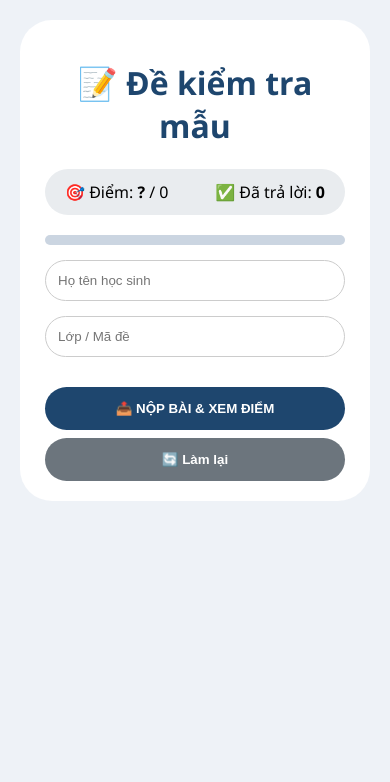
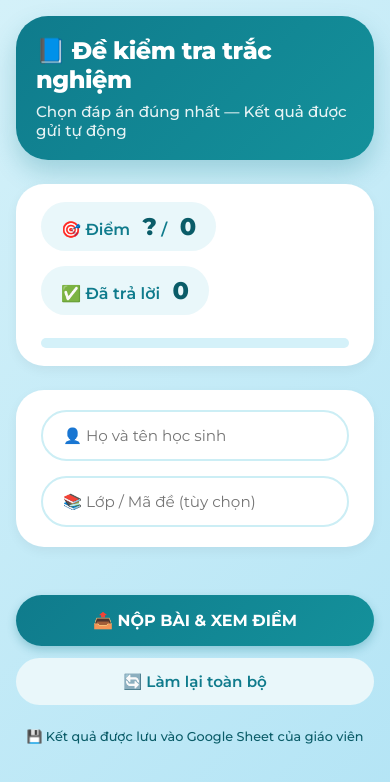
Before and after one commit to nananptpc/de-kiem-tra-cac-loai, a plain HTML site: page sample/index.html in a window 390 px wide. Drawn offline with Linux system fonts and the light colour scheme.

Commit message:
Update index.html

```diff
--- a/sample/index.html
+++ b/sample/index.html
@@ -2,57 +2,314 @@
 <html lang="vi">
 <head>
     <meta charset="UTF-8">
-    <meta name="viewport" content="width=device-width, initial-scale=1.0">
-    <title>Đề kiểm tra mẫu (chấm điểm + gửi Google Sheet)</title>
+    <meta name="viewport" content="width=device-width, initial-scale=1.0, user-scalable=yes">
+    <title>Đề kiểm tra trắc nghiệm</title>
+    <link href="https://fonts.googleapis.com/css2?family=Montserrat:wght@400;500;600;700;800&display=swap" rel="stylesheet">
     <style>
-        * { box-sizing: border-box; }
-        body { font-family: 'Segoe UI', Roboto, sans-serif; background: #eef2f7; margin: 0; padding: 20px; }
-        .container { max-width: 900px; margin: auto; background: white; border-radius: 32px; padding: 20px 25px; }
-        h1 { color: #1e466e; text-align: center; }
-        .score-area { background: #e9ecef; border-radius: 60px; padding: 12px 20px; display: flex; justify-content: space-between; margin: 20px 0; flex-wrap: wrap; }
-        .progress-bar { background: #cbd5e1; height: 10px; border-radius: 10px; margin: 15px 0; }
-        .progress-fill { background: #2a66d6; width: 0%; height: 10px; border-radius: 10px; }
-        .student-info { display: flex; gap: 15px; margin: 15px 0; flex-wrap: wrap; }
-        .student-info input { flex: 1; padding: 12px; border-radius: 40px; border: 1px solid #ccc; }
-        .question-card { background: #f8fafc; border-radius: 20px; padding: 15px 20px; margin-bottom: 15px; }
-        .question-text { font-weight: 700; margin-bottom: 12px; }
-        .options { display: flex; flex-wrap: wrap; gap: 12px; }
-        .option { background: white; border: 1px solid #ccc; border-radius: 40px; padding: 6px 16px; cursor: pointer; }
-        .option.selected { background: #1e466e; color: white; }
-        .correct-highlight { background: #bbf7d0 !important; border-color: #15803d !important; }
-        .wrong-highlight { background: #fecaca !important; border-color: #b91c1c !important; }
-        button { background: #1e466e; color: white; border: none; padding: 14px; border-radius: 60px; font-weight: bold; width: 100%; margin-top: 15px; cursor: pointer; }
-        .reset-btn { background: #6c757d; margin-top: 8px; }
-        .msg { padding: 12px; border-radius: 20px; text-align: center; margin-top: 15px; }
-        .success { background: #dcfce7; color: #166534; }
-        .warning { background: #fff3e3; color: #b45309; }
+        * {
+            margin: 0;
+            padding: 0;
+            box-sizing: border-box;
+        }
+
+        body {
+            font-family: 'Montserrat', sans-serif;
+            background: linear-gradient(135deg, #d4f1f9 0%, #b3e4f5 100%);
+            min-height: 100vh;
+            padding: 30px 20px;
+        }
+
+        .container {
+            max-width: 1000px;
+            margin: 0 auto;
+        }
+
+        /* Header Card */
+        .header-card {
+            background: linear-gradient(135deg, #0f7b8c 0%, #14919b 100%);
+            border-radius: 32px;
+            padding: 28px 32px;
+            margin-bottom: 24px;
+            color: white;
+            box-shadow: 0 12px 25px rgba(15, 123, 140, 0.25);
+        }
+
+        h1 {
+            font-size: 1.9rem;
+            font-weight: 800;
+            margin-bottom: 8px;
+            letter-spacing: -0.5px;
+        }
+
+        .subtitle {
+            font-size: 0.95rem;
+            opacity: 0.9;
+            font-weight: 500;
+        }
+
+        /* Score Panel */
+        .score-panel {
+            background: white;
+            border-radius: 28px;
+            padding: 18px 25px;
+            margin-bottom: 24px;
+            display: flex;
+            justify-content: space-between;
+            align-items: center;
+            flex-wrap: wrap;
+            gap: 15px;
+            box-shadow: 0 4px 12px rgba(0,0,0,0.05);
+        }
+
+        .score-item {
+            background: #e9f7fa;
+            padding: 10px 20px;
+            border-radius: 60px;
+            font-weight: 600;
+            color: #0f7b8c;
+        }
+
+        .score-item span {
+            font-size: 1.5rem;
+            font-weight: 800;
+            margin-left: 8px;
+            color: #0a5c68;
+        }
+
+        .progress-bar {
+            background: #d4f1f9;
+            height: 10px;
+            border-radius: 10px;
+            overflow: hidden;
+            margin-top: 8px;
+        }
+
+        .progress-fill {
+            background: linear-gradient(90deg, #0f7b8c, #17a2b8);
+            width: 0%;
+            height: 100%;
+            border-radius: 10px;
+            transition: width 0.3s ease;
+        }
+
+        /* Student Info */
+        .student-info {
+            background: white;
+            border-radius: 28px;
+            padding: 20px 25px;
+            margin-bottom: 24px;
+            display: flex;
+            gap: 15px;
+            flex-wrap: wrap;
+            box-shadow: 0 4px 12px rgba(0,0,0,0.05);
+        }
+
+        .student-info input {
+            flex: 1;
+            padding: 14px 20px;
+            border: 2px solid #cceef5;
+            border-radius: 60px;
+            font-family: 'Montserrat', sans-serif;
+            font-size: 0.95rem;
+            transition: all 0.2s;
+        }
+
+        .student-info input:focus {
+            outline: none;
+            border-color: #0f7b8c;
+            box-shadow: 0 0 0 3px rgba(15, 123, 140, 0.1);
+        }
+
+        /* Questions */
+        .questions-area {
+            display: flex;
+            flex-direction: column;
+            gap: 16px;
+            margin-bottom: 24px;
+            max-height: 55vh;
+            overflow-y: auto;
+            padding-right: 5px;
+        }
+
+        .questions-area::-webkit-scrollbar {
+            width: 6px;
+        }
+
+        .questions-area::-webkit-scrollbar-track {
+            background: #cceef5;
+            border-radius: 10px;
+        }
+
+        .questions-area::-webkit-scrollbar-thumb {
+            background: #0f7b8c;
+            border-radius: 10px;
+        }
+
+        .question-card {
+            background: white;
+            border-radius: 24px;
+            padding: 20px 24px;
+            border: 1px solid #cceef5;
+            transition: all 0.2s;
+        }
+
+        .question-card:hover {
+            box-shadow: 0 6px 14px rgba(15, 123, 140, 0.1);
+        }
+
+        .question-text {
+            font-weight: 600;
+            font-size: 1rem;
+            margin-bottom: 14px;
+            color: #1a4a55;
+            line-height: 1.45;
+        }
+
+        .options {
+            display: flex;
+            flex-wrap: wrap;
+            gap: 12px;
+        }
+
+        .option {
+            background: #f5fbfd;
+            border: 1.5px solid #cceef5;
+            border-radius: 40px;
+            padding: 8px 18px;
+            cursor: pointer;
+            transition: all 0.2s;
+            font-weight: 500;
+            font-size: 0.9rem;
+            color: #1a4a55;
+        }
+
+        .option:hover {
+            background: #e3f4f9;
+            border-color: #0f7b8c;
+        }
+
+        .option.selected {
+            background: #0f7b8c;
+            border-color: #0f7b8c;
+            color: white;
+        }
+
+        .correct-highlight {
+            background: #b8f0e0 !important;
+            border-color: #1c9e7a !important;
+            color: #0a5c4a !important;
+        }
+
+        .wrong-highlight {
+            background: #ffdede !important;
+            border-color: #e65c5c !important;
+            color: #9e2a2a !important;
+        }
+
+        /* Buttons */
+        .btn-primary {
+            background: linear-gradient(135deg, #0f7b8c 0%, #14919b 100%);
+            border: none;
+            padding: 16px 28px;
+            border-radius: 60px;
+            font-family: 'Montserrat', sans-serif;
+            font-weight: 700;
+            font-size: 1rem;
+            color: white;
+            cursor: pointer;
+            width: 100%;
+            transition: all 0.2s;
+            box-shadow: 0 4px 10px rgba(15, 123, 140, 0.3);
+        }
+
+        .btn-primary:hover {
+            transform: translateY(-2px);
+            box-shadow: 0 8px 20px rgba(15, 123, 140, 0.4);
+        }
+
+        .btn-secondary {
+            background: #e9f7fa;
+            border: none;
+            padding: 14px 28px;
+            border-radius: 60px;
+            font-family: 'Montserrat', sans-serif;
+            font-weight: 600;
+            font-size: 0.95rem;
+            color: #0f7b8c;
+            cursor: pointer;
+            width: 100%;
+            margin-top: 12px;
+            transition: all 0.2s;
+        }
+
+        .btn-secondary:hover {
+            background: #d4f1f9;
+        }
+
+        .msg {
+            padding: 14px 20px;
+            border-radius: 24px;
+            margin-top: 16px;
+            text-align: center;
+            font-weight: 500;
+        }
+
+        .success {
+            background: #b8f0e0;
+            color: #0a5c4a;
+        }
+
+        .warning {
+            background: #fff3e0;
+            color: #c2780a;
+        }
+
+        footer {
+            text-align: center;
+            margin-top: 24px;
+            color: #0a5c68;
+            font-size: 0.8rem;
+            font-weight: 500;
+        }
+
+        @media (max-width: 600px) {
+            body { padding: 16px; }
+            .header-card { padding: 20px; }
+            h1 { font-size: 1.5rem; }
+            .option { padding: 6px 14px; font-size: 0.85rem; }
+        }
     </style>
 </head>
 <body>
 <div class="container">
-    <h1>📝 Đề kiểm tra mẫu</h1>
-    <div class="score-area">
-        <span>🎯 Điểm: <strong id="scoreDisplay">0</strong> / <span id="totalQ"></span></span>
-        <span>✅ Đã trả lời: <strong id="answeredCount">0</strong></span>
+    <div class="header-card">
+        <h1>📘 Đề kiểm tra trắc nghiệm</h1>
+        <p class="subtitle">Chọn đáp án đúng nhất — Kết quả được gửi tự động</p>
     </div>
-    <div class="progress-bar"><div class="progress-fill" id="progressFill"></div></div>
+
+    <div class="score-panel">
+        <div class="score-item">🎯 Điểm <span id="scoreDisplay">0</span> / <span id="totalQ"></span></div>
+        <div class="score-item">✅ Đã trả lời <span id="answeredCount">0</span></div>
+        <div class="progress-bar" style="flex:1; min-width:150px;"><div class="progress-fill" id="progressFill"></div></div>
+    </div>
 
     <div class="student-info">
-        <input type="text" id="studentName" placeholder="Họ tên học sinh">
-        <input type="text" id="classCode" placeholder="Lớp / Mã đề">
+        <input type="text" id="studentName" placeholder="👤 Họ và tên học sinh">
+        <input type="text" id="classCode" placeholder="📚 Lớp / Mã đề (tùy chọn)">
     </div>
 
-    <div id="questionsContainer"></div>
+    <div class="questions-area" id="questionsContainer"></div>
 
-    <button id="submitBtn">📤 NỘP BÀI & XEM ĐIỂM</button>
-    <button id="resetBtn" class="reset-btn">🔄 Làm lại</button>
+    <button class="btn-primary" id="submitBtn">📤 NỘP BÀI & XEM ĐIỂM</button>
+    <button class="btn-secondary" id="resetBtn">🔄 Làm lại toàn bộ</button>
     <div id="messageBox"></div>
+    <footer>💾 Kết quả được lưu vào Google Sheet của giáo viên</footer>
 </div>
 
 <script src="data.js"></script>
 <script>
-    const GOOGLE_SCRIPT_URL = "https://script.google.com/macros/s/YOUR_URL_HERE/exec";  // 👈 Thay URL
-    const SHEET_TAB_NAME = "KetQuaMau";   // 👈 Tên tab trong Google Sheet
+    const GOOGLE_SCRIPT_URL = "https://script.google.com/macros/s/YOUR_URL_HERE/exec";  // 👈 Thay bằng URL của bạn
+    const SHEET_TAB_NAME = "KetQuaMau";
 
     let userAnswers = {};
     let submitted = false;
@@ -87,8 +344,8 @@
 
     function attachEvents() {
         document.querySelectorAll('.option').forEach(opt => {
-            opt.addEventListener('click', (e) => {
-                if (submitted) { showMsg('Đã nộp bài, hãy nhấn "Làm lại" để làm mới.', 'warning'); return; }
+            opt.addEventListener('click', () => {
+                if (submitted) { showMsg('📌 Đã nộp bài, hãy nhấn "Làm lại" để làm mới.', 'warning'); return; }
                 const parent = opt.parentElement;
                 parent.querySelectorAll('.option').forEach(o => o.classList.remove('selected'));
                 opt.classList.add('selected');
@@ -128,18 +385,17 @@
     }
 
     async function submitQuiz() {
-        if (submitted) { showMsg('Bài đã nộp, hãy làm lại nếu muốn.', 'warning'); return; }
+        if (submitted) { showMsg('📌 Bài đã nộp, hãy làm lại nếu muốn.', 'warning'); return; }
         const name = document.getElementById('studentName').value.trim();
-        if (!name) { showMsg('⚠️ Nhập tên học sinh!', 'warning'); return; }
+        if (!name) { showMsg('⚠️ Vui lòng nhập họ tên học sinh!', 'warning'); return; }
         const answered = Object.keys(userAnswers).length;
-        if (answered === 0) { showMsg('⚠️ Chưa có câu trả lời nào!', 'warning'); return; }
+        if (answered === 0) { showMsg('⚠️ Chưa có câu trả lời nào cả!', 'warning'); return; }
 
         const score = calculateScore();
         submitted = true;
         document.getElementById('scoreDisplay').innerText = score;
-        renderQuestions(); // hiện highlight
+        renderQuestions();
 
-        // Chuẩn bị mảng đáp án
         const answerArr = [];
         for (let i = 1; i <= TOTAL_QUESTIONS; i++) answerArr.push(userAnswers[i] || "");
         const answerStr = answerArr.join(',');
@@ -157,7 +413,7 @@
 
         fetch(GOOGLE_SCRIPT_URL, { method: "POST", mode: "no-cors", headers: { "Content-Type": "application/x-www-form-urlencoded" }, body: new URLSearchParams(payload) })
             .catch(e => console.log(e));
-        showMsg(`✅ Điểm: ${score}/${TOTAL_QUESTIONS}. Kết quả đã gửi giáo viên.`, 'success');
+        showMsg(`✅ Thành công! Điểm của bạn: ${score}/${TOTAL_QUESTIONS}. Kết quả đã gửi giáo viên.`, 'success');
     }
 
     function resetAll() {
@@ -165,7 +421,7 @@
         submitted = false;
         localStorage.removeItem('quiz_data');
         renderQuestions();
-        showMsg('Đã xoá toàn bộ, hãy làm bài lại.', 'warning');
+        showMsg('🔄 Đã xóa toàn bộ câu trả lời. Bạn có thể làm bài lại.', 'warning');
         document.getElementById('scoreDisplay').innerText = '?';
     }
 
```
